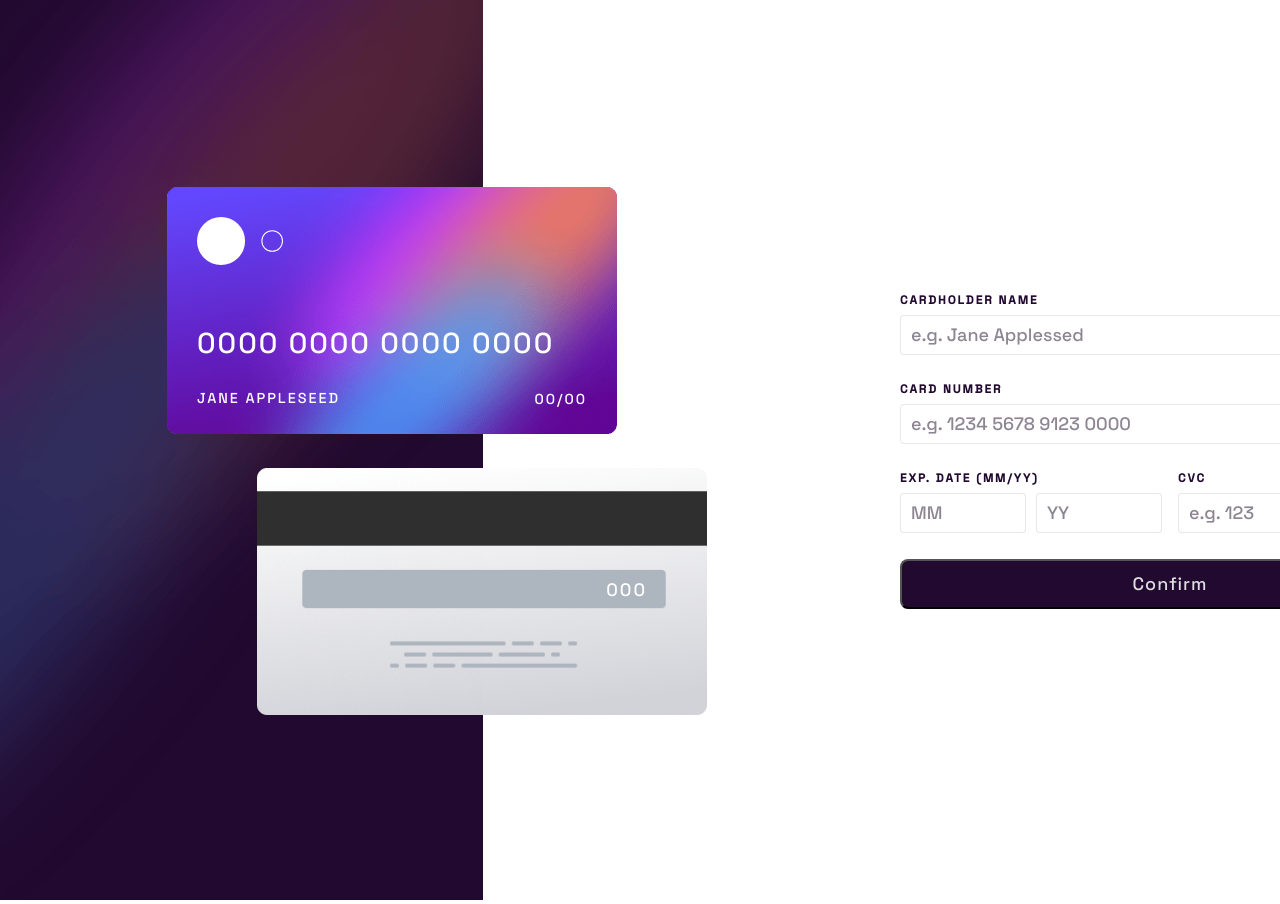
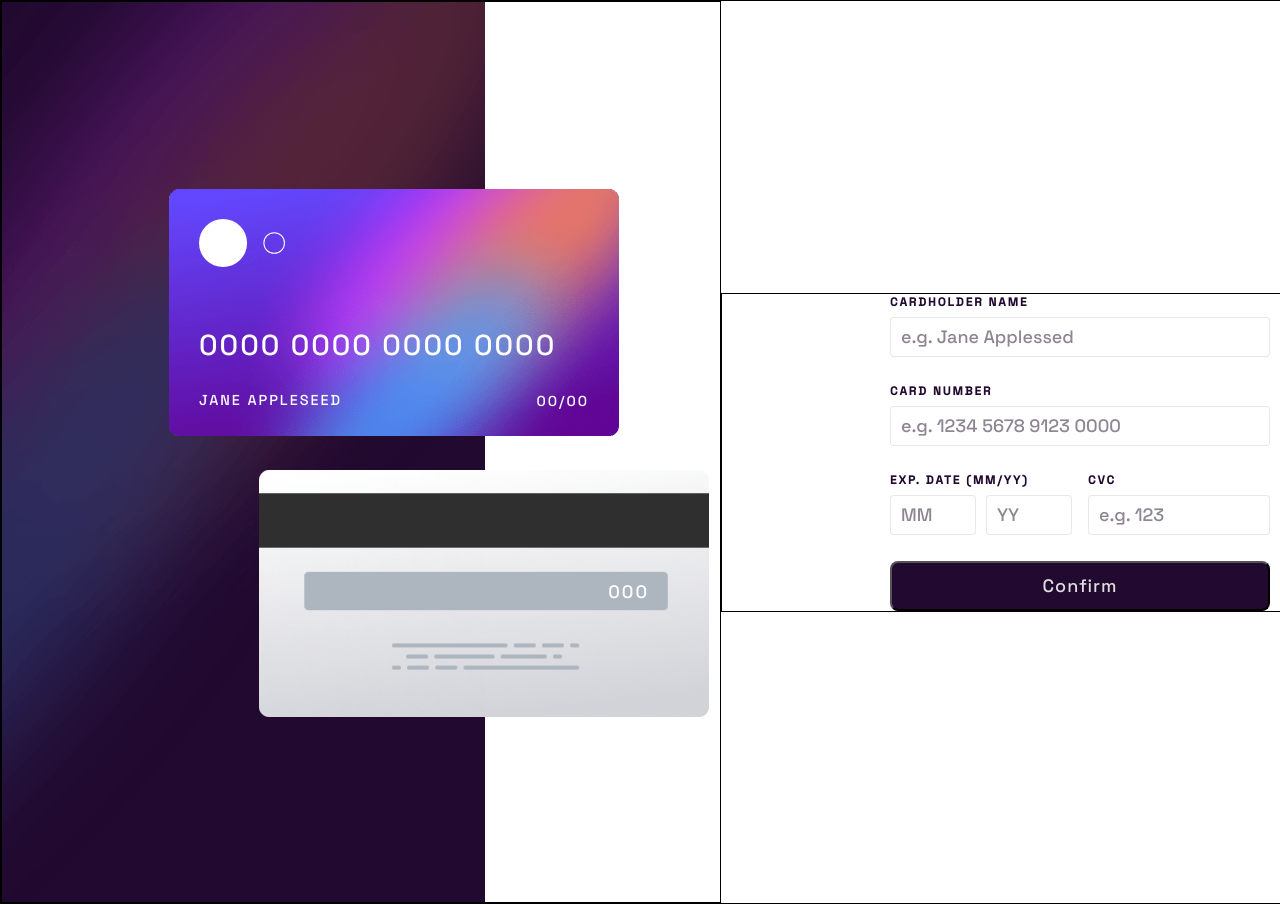
Before and after one commit to Ricuesta86/interactive-card-react, a React (Vite) app: page / in a window 1280 px wide. Shown: the top 904 px of the page. Built offline with nearby package versions, Linux system fonts and the light colour scheme.

Commit message:
Working in display flex

```diff
--- a/src/App.scss
+++ b/src/App.scss
@@ -1,15 +1,24 @@
-@use './sass/variables';
+@use "./sass/variables";
 
-.main{
+.main {
   width: 1440px;
   margin: auto;
   display: flex;
   justify-content: center;
   align-items: center;
+  border: 1px solid black;
+  &__header {
+    width: 720px;
+    border: 1px solid black;
+  }
+  &__form {
+    width: 720px;
+    border: 1px solid black;
+  }
 
-    @media(max-width: 414px){
+  @media (max-width: 414px) {
     display: initial;
-        &__form{
+    &__form {
       padding: 90px 0 45px;
     }
   }
--- a/src/components/Form/Form.scss
+++ b/src/components/Form/Form.scss
@@ -1,7 +1,8 @@
 @use "../../sass/variables";
 
 .form {
-
+  width: 380px;
+  margin: auto;
   &__label {
     text-transform: uppercase;
     font-size: 0.65em;
@@ -25,11 +26,13 @@
     &::placeholder {
       color: variables.$DarkGrayishViolet;
     }
-    &:focus,&:focus-visible,&:focus-within{
-        border: 1px solid rgba($color: variables.$DarkGrayishViolet, $alpha: 1);
+    &:focus,
+    &:focus-visible,
+    &:focus-within {
+      border: 1px solid rgba($color: variables.$DarkGrayishViolet, $alpha: 1);
     }
-    &--error{
-        border: 1px solid variables.$Red;
+    &--error {
+      border: 1px solid variables.$Red;
     }
   }
   &__grid {
```
Lines whose indentation alone changed are shown as unchanged.
